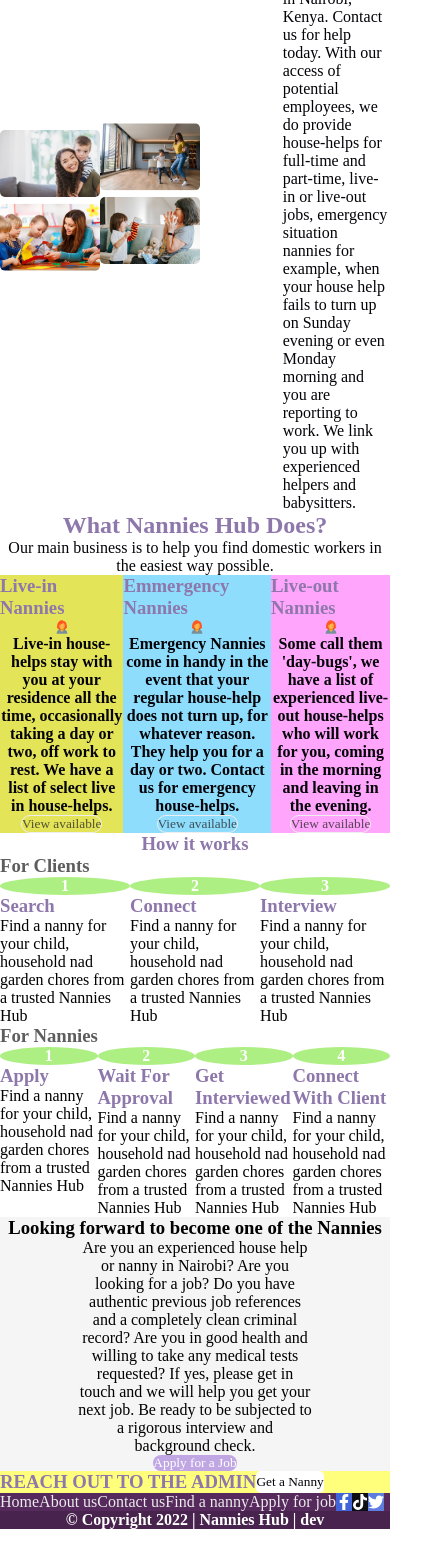
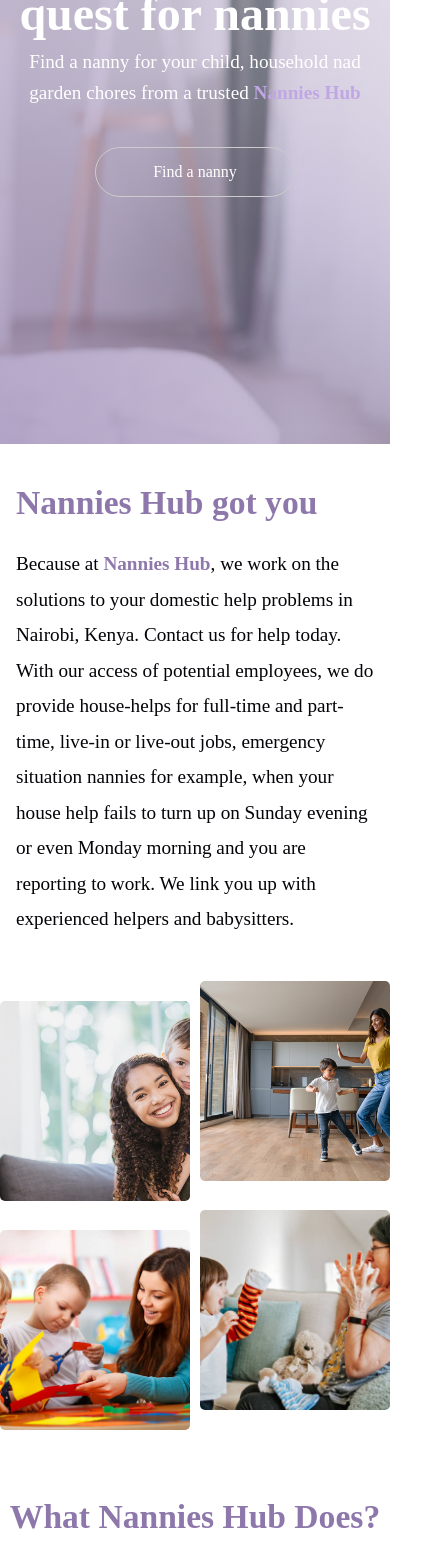
Before and after one commit to gbrowns/nannysHUB, a React (Create React App) app in the folder client/: page / in a window 390 px wide. Shown: the part 400-1965 px from the top of the page, 445 px wide, since content can reach past the window. Before the commit the page ends 1929 px from the top, so only its background shows below. Built offline with nearby package versions, Linux system fonts and the light colour scheme.

Commit message:
add styles for responsive mobile view for home page

```diff
--- a/client/src/scss/App.scss
+++ b/client/src/scss/App.scss
@@ -363,7 +363,6 @@ footer{
             font-family: $headingText2;
         }
         p{
-            width: 60%;
             text-align: center;
             font-family: $bodyText1
         }
--- a/client/src/scss/layout/_mobile.scss
+++ b/client/src/scss/layout/_mobile.scss
@@ -2,6 +2,244 @@
 
 //mobile
 @media screen and (max-width: 425px) {
+    //independent styles////
+
+    //navbar mobile view
+    .navbar{
+        height: 10vh;
+        flex-direction: column;
+        align-items: center;
+        justify-content: center;
+        .logo > img{
+            width: 200px;
+        }
+
+        .nav-links{
+            display: none !important;
+            a{
+                font-size: .8rem;
+                padding: .5rem .6rem;
+            }
+        }
+
+    }
+     //page banner mobile view
+    .page-banner{
+        height: 20vh;
+        h1{
+            font-size: 2rem;
+        }
+    }
+        //footer mobile view
+    footer{
+        .part1{
+            flex-direction: column;
+            align-items: center;
+            padding: 2rem 1rem;
+            h3{
+                padding: .5rem 0;
+                font-size: 2rem;
+                text-align: center;
+            }
+            input{
+                width: 160px;
+                height: 50px;
+                font-size: 1rem;
+            }
+        }
+        .part2{
+            flex-direction: column;
+            padding: 2rem 0;
+            .nav-links{
+                flex: 1 0 auto;
+                flex-direction: column;
+                align-items: center;
+                text-align: left;
+                padding: 1rem 0;
+                width: 100%;
+                a{
+                    margin: .3rem 0;
+                }
+            }
+            .icons{
+                justify-content: center;
+                padding: 1rem 0;
+                .icon{
+                    width: 30px;
+                    height: 30px;
+                    border-radius: 4px;
+                    margin-right: 1.5rem;
+                    .i{
+                        font-size: 1.1rem;
+                    }
+                }
+
+            }
+
+
+        }
+        .part3{
+            span{
+                font-size: .9rem;
+                padding: .8rem 0;
+            }
+        }
+    }
+        //pages laptop view
+    // 1.home page
+    .home-page{
+        .banner{
+            height: 90vh;
+            h1{
+                font-size: 3rem;
+            }
+            p{
+                font-size: 1.2rem;
+                width: 90%;
+                line-height: 1.6;
+                margin: .4rem 0;
+            }
+            input{
+                width: 200px;
+                height: 50px;
+                margin-top: 2rem;
+                font-size: 1rem;
+            }
+        }
+        .section1{
+            flex-direction: column;
+            .left{
+                flex: 0 0 50%;
+                order: 1;
+                .image-tiles{
+                    gap: .6rem;
+                    padding: 3rem 0;
+                    img{
+                        width: 190px;
+                        height: 200px;
+                    }
+                }
+            }
+            .right{
+                flex: 0 0 60%;
+                flex-direction: column;
+                justify-content: center;
+                padding: 1rem 1rem;
+                h2{
+                    font-size: 2.1rem;
+                    padding: 1.5rem 0;
+                }
+                p{
+                    font-size: 1.2rem;
+                    //width: 100%;
+                    line-height: 1.85;
+                }
+            }
+        }
+        .section2{
+            padding:  1rem 0;
+            h2{
+                font-size: 2.1rem;
+                padding: 1.5rem .4rem;
+            }
+            p{
+                font-size: 1.2rem;
+                line-height: 1.6;
+                padding: 0 1rem;
+            }
+            .cards{
+                margin: 1.5rem 0;
+                padding: 0 1rem;
+                flex-direction: column;
+                .card{
+                    width: 100%;
+                    margin-bottom: .8rem;
+                    padding: 1rem;
+                    h3{
+                        font-size: 1.6rem;
+                        padding: .8rem 0;
+                    }
+                    .icon{
+                        font-size: 2.5rem;
+                    }
+                    p{
+                        padding: .4rem .4rem;
+                        font-size: 1rem;
+                        line-height: 1.8;
+                    }
+                    input{
+                        width: 150px;
+                        height: 40px;
+                        margin-top: 1.5rem;
+                        font-size: .8rem;
+                    }
+                }
+
+            }
+        }
+        .section3{
+            padding: 2rem 0;
+            >h3{
+                font-size: 2.1rem;
+                padding: 1.5rem 0 .4rem 0;
+            }
+            .unit{
+                margin: 2rem 1rem; //
+                h3{
+                    padding: 1rem 0;
+                    font-size: 1.2rem;
+                }
+                .steps{
+                    flex-direction: column;
+                    //justify-content: space-between;
+                    margin-top: 2rem;
+                    .step{
+                        width: 100%;
+                        padding: .3rem .6rem;
+                        align-items: flex-start;
+                        .icon-box{
+                            width: 30px;
+                            height: 30px;
+                            span{
+                                font-size: 1rem;
+                            }
+
+                        }
+                        h3{
+                            font-size: 1.1rem;
+                            padding: .6rem 0;
+                        }
+                        p{
+                            padding: .3rem 0;
+                            font-size: 1.1rem;
+                            line-height: 1.7;
+                            width: 100%;
+                        }
+                    }
+                }
+            }
+        }
+        .section4{
+            padding: 4rem 1rem;
+            h3{
+                font-size: 1.4rem;
+                padding-bottom: 1.5rem;
+                text-align: center;
+            }
+            p{
+                width: 100% !important;
+                font-size: 1.2rem;
+                line-height: 1.8;
+                padding-bottom: 1rem;
+            }
+            input{
+                width: 200px;
+                height: 50px;
+                font-size: 1rem;
+                margin-top: 1rem;
+            }
+        }
+    }
     .admin-login {
         display: flex;
         flex-direction: column;
```
